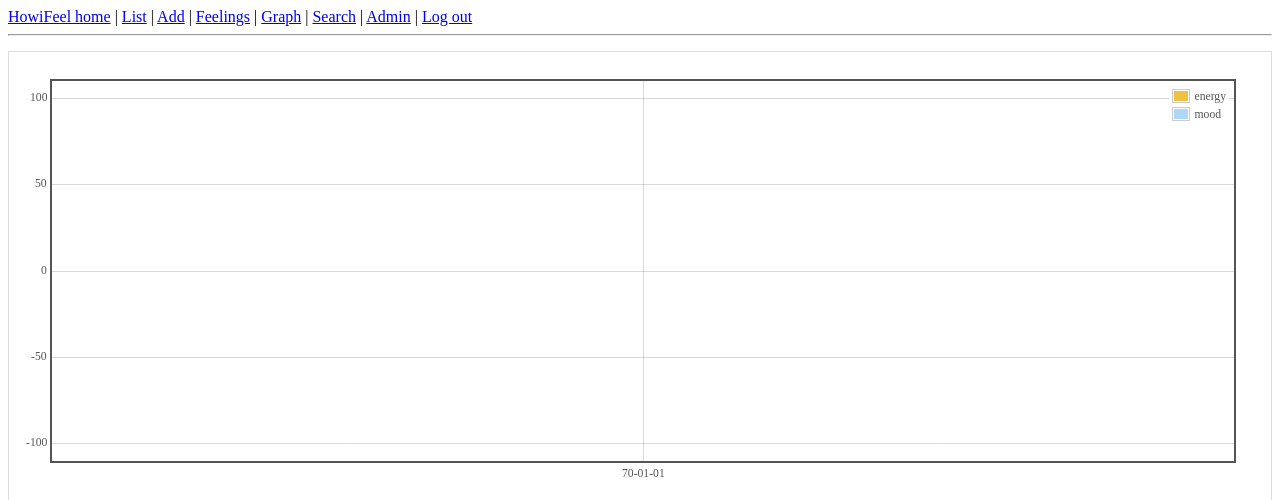
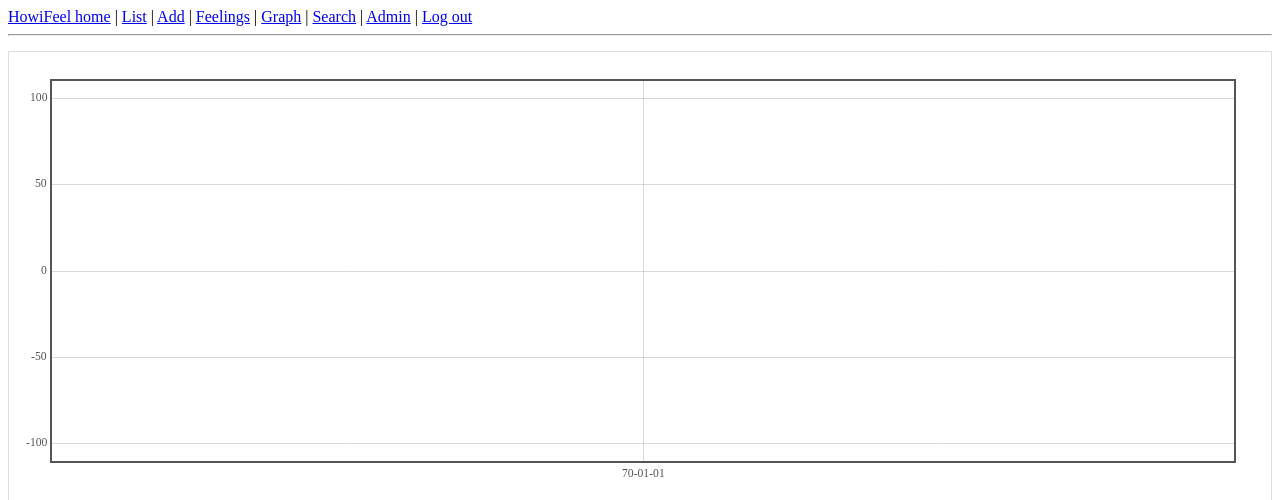
Before and after one commit to reddress/heitorpyany, a Django app: page /howifeel/graph/ in a window 1280 px wide. Shown: the top 500 px of the page. Run offline with Django 3.2, Linux system fonts and the light colour scheme; the visitor is signed in with stand-in values (Sample User, id 1); data that the repository does not hold is empty.

Commit message:
clean up graph

```diff
--- a/howifeel/templates/howifeel/graph.html
+++ b/howifeel/templates/howifeel/graph.html
@@ -26,7 +26,7 @@ $(function() {
 
   {% for entry in entries %}
 
-  add_point("{{ entry.id }}", "{{ entry.title }} {{ entry.date }}", {{ entry.date|date:'U' }}, {{ entry.energy }}, {{ entry.mood }});
+  add_point("{{ entry.id }}", "{{ entry.title }}", {{ entry.date|date:'U' }}, {{ entry.energy }}, {{ entry.mood }});
 
   {% endfor %}
 
@@ -56,7 +56,8 @@ $(function() {
 					  yaxis: {
 						min: -110,
 						max: 110
-					  }
+					  },
+                      legend: { show: false }
 					});
 
   $("<div id='tooltip'></div>").css({
```
